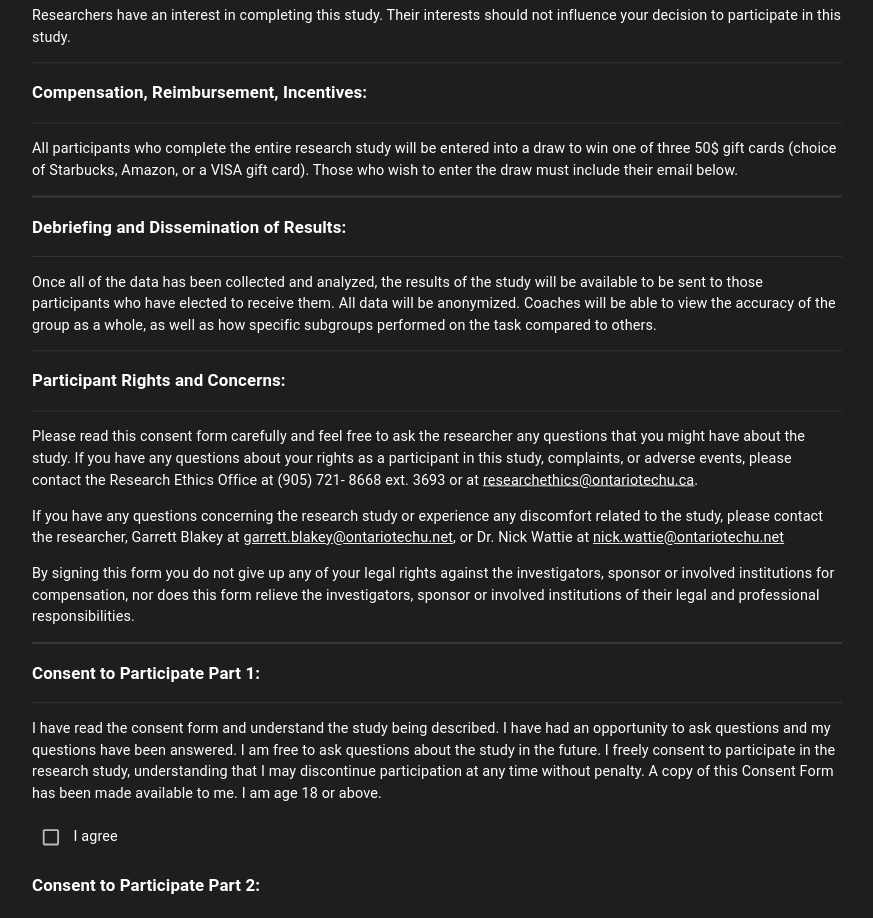
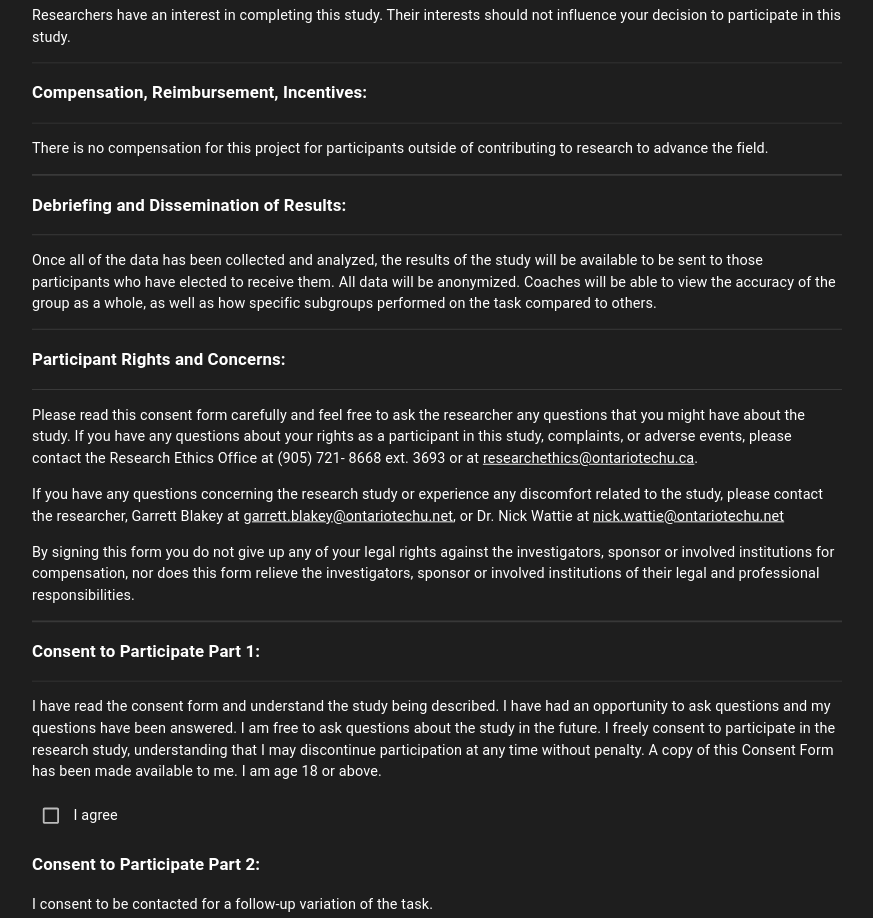
Before and after one commit to Jamar-Mitchell/basketballProject, a React (Create React App) app: page /#/ in a window 1280 px wide. Shown: the part 2440-3358 px from the top of the page, without its empty margins (203-1076 px from the left). Built offline with nearby package versions, Linux system fonts and the light colour scheme.

Commit message:
change compensation text

```diff
--- a/src/pages/Disclaimer.tsx
+++ b/src/pages/Disclaimer.tsx
@@ -289,10 +289,8 @@ export default function Disclaimer() {
             <h3>Compensation, Reimbursement, Incentives:</h3>
             <Divider />
             <p>
-              All participants who complete the entire research study will be
-              entered into a draw to win one of three 50$ gift cards (choice of
-              Starbucks, Amazon, or a VISA gift card). Those who wish to enter
-              the draw must include their email below.
+              There is no compensation for this project for participants outside
+              of contributing to research to advance the field.
             </p>
             <Divider />
 
```
